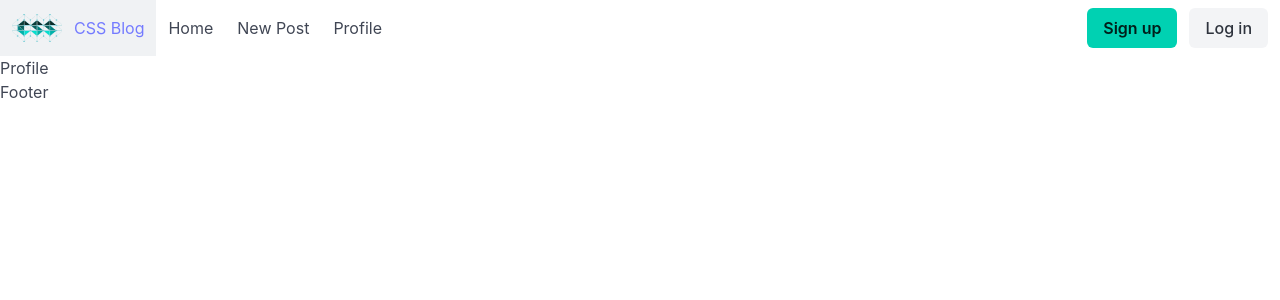
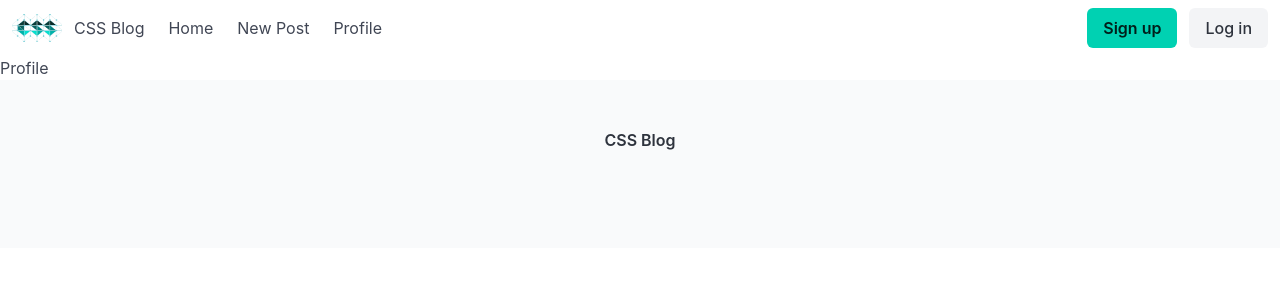
Before and after one commit to IsaiahSama/BlogDemo, a React (Vite) app: page /profile in a window 1280 px wide. Shown: the top 300 px of the page. Built offline with nearby package versions, Linux system fonts and the light colour scheme.

Commit message:
Added the footer

```diff
--- a/src/components/Footer.jsx
+++ b/src/components/Footer.jsx
@@ -2,9 +2,13 @@ import React from "react";
 
 const Footer = () => {
     return (
-        <div>
-            <h1>Footer</h1>
-        </div>
+        <footer class="footer">
+            <div class="content has-text-centered">
+                <p>
+                    <strong>CSS Blog</strong>
+                </p>
+            </div>
+        </footer>
     );
 }
 
```
